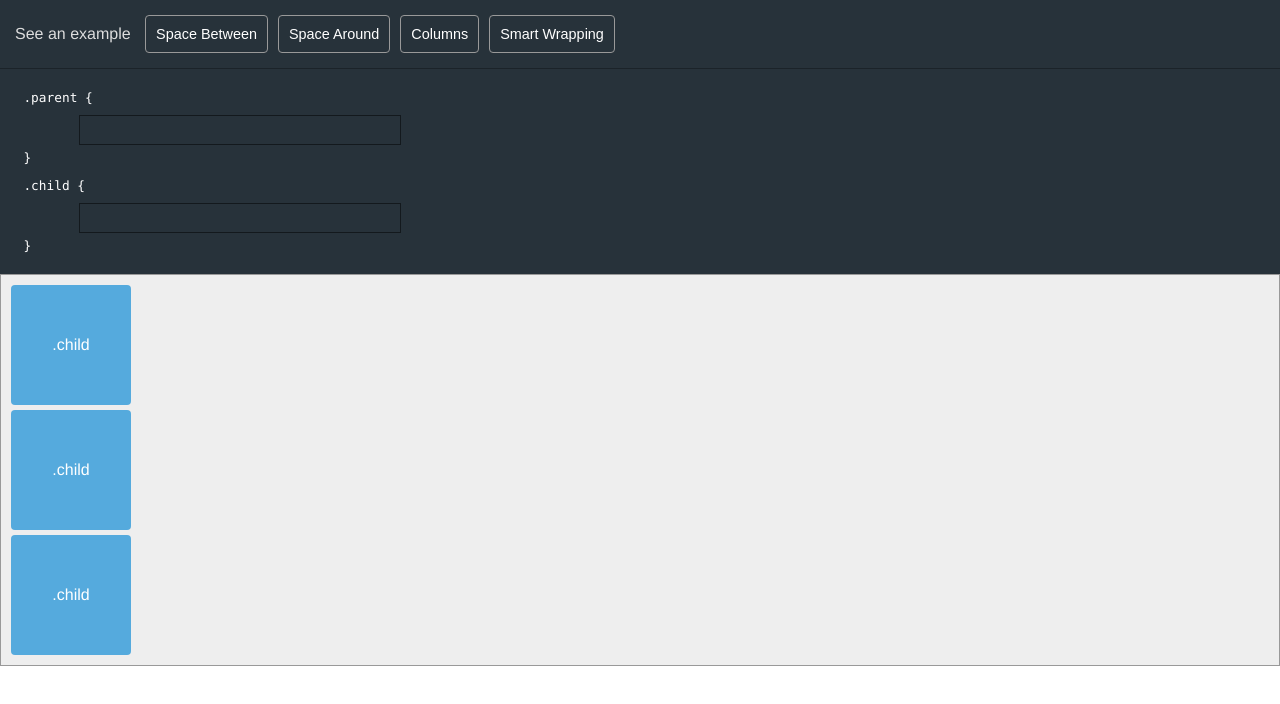
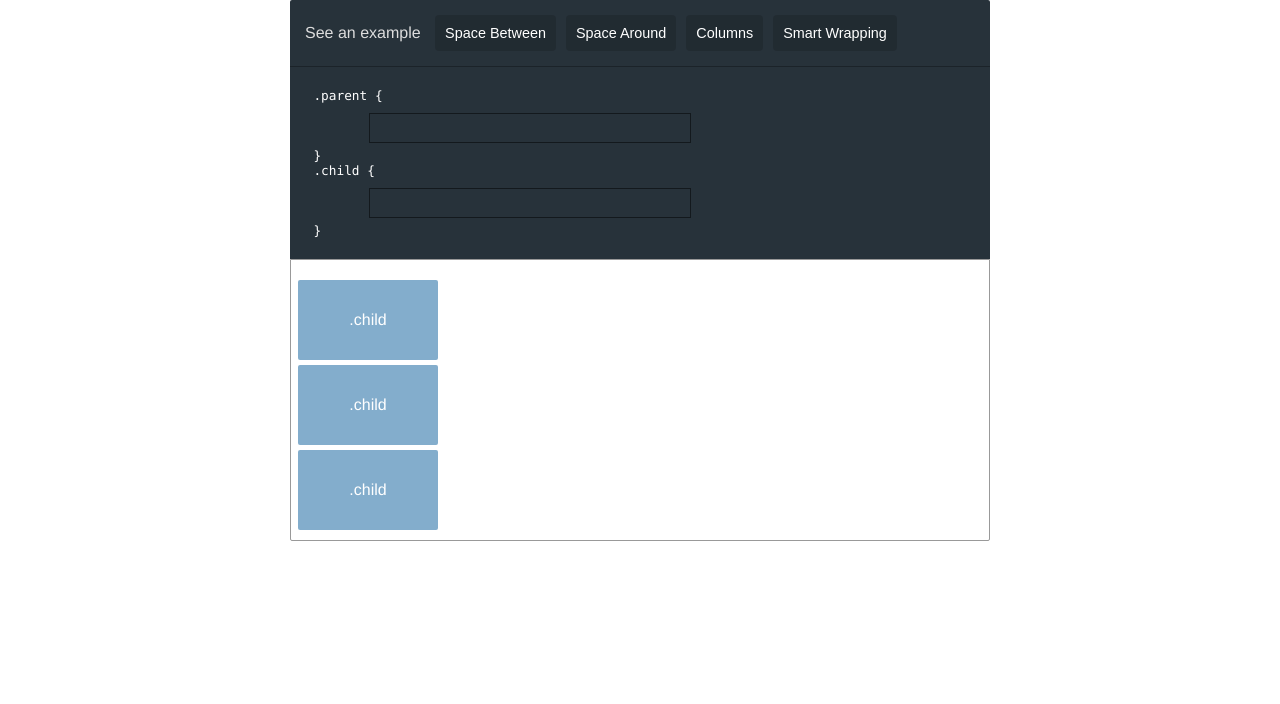
Before and after one commit to stuartpearman/lesson-examples, a plain HTML site: page flexbox-game/index.html in a window 1280 px wide. Drawn offline with Linux system fonts and the light colour scheme.

Commit message:
flexbox-game design changes

```diff
--- a/flexbox-game/index.html
+++ b/flexbox-game/index.html
@@ -1,163 +1,34 @@
-<!--
-Created using JS Bin
-http://jsbin.com
-
-Copyright (c) 2017 by anonymous (http://jsbin.com/noficenule/1/edit)
-
-Released under the MIT license: http://jsbin.mit-license.org
--->
-<meta name="robots" content="noindex">
-<style id="jsbin-css">
-body {
-  margin: 0;
-  font-family: 'avenir', helvetica, arial, sans-serif;
-}
-nav {
-  color: #ddd;
-  background: #27323A;
-  display: block;
-  overflow: hidden;
-  padding: 10px;
-  border-bottom: 1px solid rgba(0,0,0,0.3)
-}
-.nav-context {
-  padding: 5px;
-}
-nav button {
-  background: transparent;
-  border: 0;
-  padding: 10px;
-  border: 1px solid #999;
-  color: #fff;
-  border-radius: 4px;
-  font-size: 0.9em;
-  outline: none;
-  cursor: pointer;
-  margin: 5px;
-}
-.code-editor {
-  background: #27323A;
-  color: #fff;
-  padding: 8px;
-  overflow-y: scroll;
-  margin-right: -15px;
-  max-height: 220px;
-  width: 100%;
-}
-
-.code-outer {
-  overflow: hidden;
-  width: 100%;
-}
-
-.code-editor pre {
-  font-family: Inconsolata, Monaco, Consolas, Courier;
-  font-size: 0.8em;
-/*   line-height: 1em; */
-}
-
-.editable {
-  margin: 0.8em 20px 0.4em 40px;
-  border: 1px solid rgba(0,0,0,0.5);
-  width: 100%;
-  max-width: 300px;
-  padding: 5px 10px;
-  outline: none;
-  line-height: 1.4em;
-  display: inline-block;
-}
-
-.parent {
-  background: #eee;
-  border: 1px solid #999;
-  margin: 0;
-  padding: 5px;
-}
-
-.child {
-  width: 120px;
-  min-width: 100px;
-  height: 120px;
-  color: #fff;
-  background: #5ad;
-  display: flex;
-  align-items: center;
-  justify-content: center;
-  margin: 5px;
-  border-radius: 4px;
-}
-</style>
+<!DOCTYPE html>
+<html>
+<head>
+  <title>CSS Flexbox Buddy</title>
+  <link rel="stylesheet" type="text/css" href="style.css">
+</head>
+<body>
   <nav class="examples">
     <span class="nav-context">See an example</span>
   </nav>
   <div class="code-outer">
     <div class="code-editor">
+      <!-- START PRE -->
+<code class="language-css">
 <pre>
   .parent {
     <div class="editable parent-css" contentEditable></div>
   }
-</pre>
-<pre>
   .child {
     <div class="editable child-css" contentEditable></div>
   }
 </pre>
+</code>
+      <!-- END PRE -->
     </div>
   </div>
-
   <div class="parent">
     <div class="child">.child</div>
     <div class="child">.child</div>
     <div class="child">.child</div>
   </div>
-<script id="jsbin-javascript">
-presets = [
-  {
-    buttonText: 'Space Between',
-    parentCode: 'display: flex;\njustify-content: space-between;',
-    childCode: ''
-  },
-  {
-    buttonText: 'Space Around',
-    parentCode: 'display: flex;\njustify-content: space-around;',
-    childCode: ''
-  },
-  {
-    buttonText: 'Columns',
-    parentCode: 'display: flex;',
-    childCode: 'flex-grow: 1;'
-  },
-  {
-    buttonText: 'Smart Wrapping',
-    parentCode: 'display: flex;\nflex-wrap: wrap;',
-    childCode: 'flex-grow: 1;\nmin-width: 300px;'
-  }
-]
-
-var parentCSS = document.querySelector('.parent-css')
-var childCSS = document.querySelector('.child-css')
-var parentDiv = document.querySelector('.parent')
-var children = document.querySelectorAll('.child')
-var nav = document.querySelector('.examples')
-
-function update () {
-  children.forEach(function(child){
-    child.style = childCSS.textContent
-  })
-  parentDiv.style = parentCSS.textContent
-}
-
-presets.forEach(function (preset) {
-  var button = document.createElement('button')
-  button.textContent = preset.buttonText
-  button.addEventListener('click', function () {
-    parentCSS.textContent = preset.parentCode
-    childCSS.textContent = preset.childCode
-    update()
-  })
-  nav.appendChild(button)
-})
-
-parentCSS.addEventListener('input', update)
-childCSS.addEventListener('input', update)
-</script>
+  <script type="text/javascript" src="script.js"></script>
+</body>
+</html>
--- /dev/null
+++ b/flexbox-game/script.js
@@ -0,0 +1,49 @@
+presets = [
+  {
+    buttonText: 'Space Between',
+    parentCode: 'display: flex;\njustify-content: space-between;',
+    childCode: ''
+  },
+  {
+    buttonText: 'Space Around',
+    parentCode: 'display: flex;\njustify-content: space-around;',
+    childCode: ''
+  },
+  {
+    buttonText: 'Columns',
+    parentCode: 'display: flex;',
+    childCode: 'flex-grow: 1;'
+  },
+  {
+    buttonText: 'Smart Wrapping',
+    parentCode: 'display: flex;\nflex-wrap: wrap;',
+    childCode: 'flex-grow: 1;\nmin-width: 300px;'
+  }
+]
+
+var parentCSS = document.querySelector('.parent-css')
+var childCSS = document.querySelector('.child-css')
+var parentDiv = document.querySelector('.parent')
+var children = document.querySelectorAll('.child')
+var nav = document.querySelector('.examples')
+
+function update () {
+  children.forEach(function (child) {
+    child.style = childCSS.textContent
+  })
+  parentDiv.style = parentCSS.textContent
+}
+
+presets.forEach(function (preset) {
+  var button = document.createElement('button')
+  button.textContent = preset.buttonText
+  button.addEventListener('click', function () {
+    parentCSS.textContent = preset.parentCode
+    childCSS.textContent = preset.childCode
+    update()
+  })
+  nav.appendChild(button)
+})
+
+parentCSS.addEventListener('input', update)
+childCSS.addEventListener('input', update)
--- /dev/null
+++ b/flexbox-game/style.css
@@ -0,0 +1,80 @@
+body {
+  margin: 0 auto;
+  max-width: 700px;
+  font-family: 'avenir', helvetica, arial, sans-serif;
+}
+nav {
+  color: #ddd;
+  background: #27323A;
+  display: block;
+  overflow: hidden;
+  padding: 10px;
+  border-bottom: 1px solid rgba(0,0,0,0.3);
+  border-radius: 2px 2px 0 0;
+}
+.nav-context {
+  padding: 5px;
+}
+nav button {
+  background: rgba(0,0,0,0.15);
+  border: 0;
+  padding: 10px;
+  border: 0;
+  color: #fff;
+  border-radius: 4px;
+  font-size: 0.9em;
+  outline: none;
+  cursor: pointer;
+  margin: 5px;
+}
+.code-editor {
+  background: #27323A;
+  color: #fff;
+  padding: 8px;
+  overflow-y: scroll;
+  margin-right: -15px;
+  max-height: 220px;
+  width: 100%;
+}
+
+.code-outer {
+  overflow: hidden;
+  width: 100%;
+}
+
+.code-editor pre {
+  font-family: Inconsolata, Monaco, Consolas, Courier;
+  font-size: 0.8em;
+/*   line-height: 1em; */
+}
+
+.editable {
+  margin: 0.8em 20px 0.4em 40px;
+  border: 1px solid rgba(0,0,0,0.5);
+  width: 100%;
+  max-width: 300px;
+  padding: 5px 10px;
+  outline: none;
+  line-height: 1.4em;
+  display: inline-block;
+}
+
+.parent {
+  border: 1px solid #999;
+  margin: 0;
+  padding: 15px 2px 5px 2px;
+  border-radius: 0 0 2px 2px;
+}
+
+.child {
+  width: 140px;
+  min-width: 100px;
+  height: 80px;
+  color: #fff;
+  background: #83adcc;
+  display: flex;
+  align-items: center;
+  justify-content: center;
+  margin: 5px;
+  border-radius: 2px;
+}
```
Lines whose indentation alone changed are shown as unchanged.
